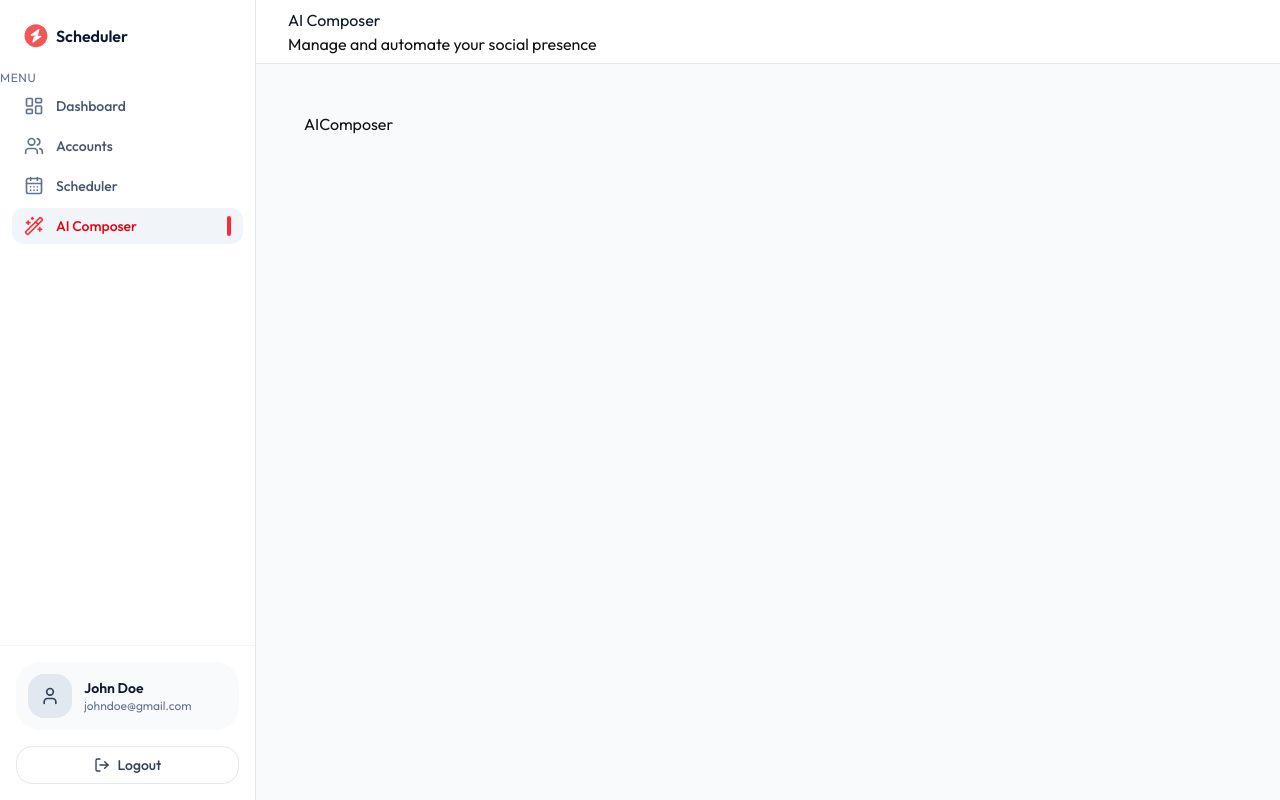
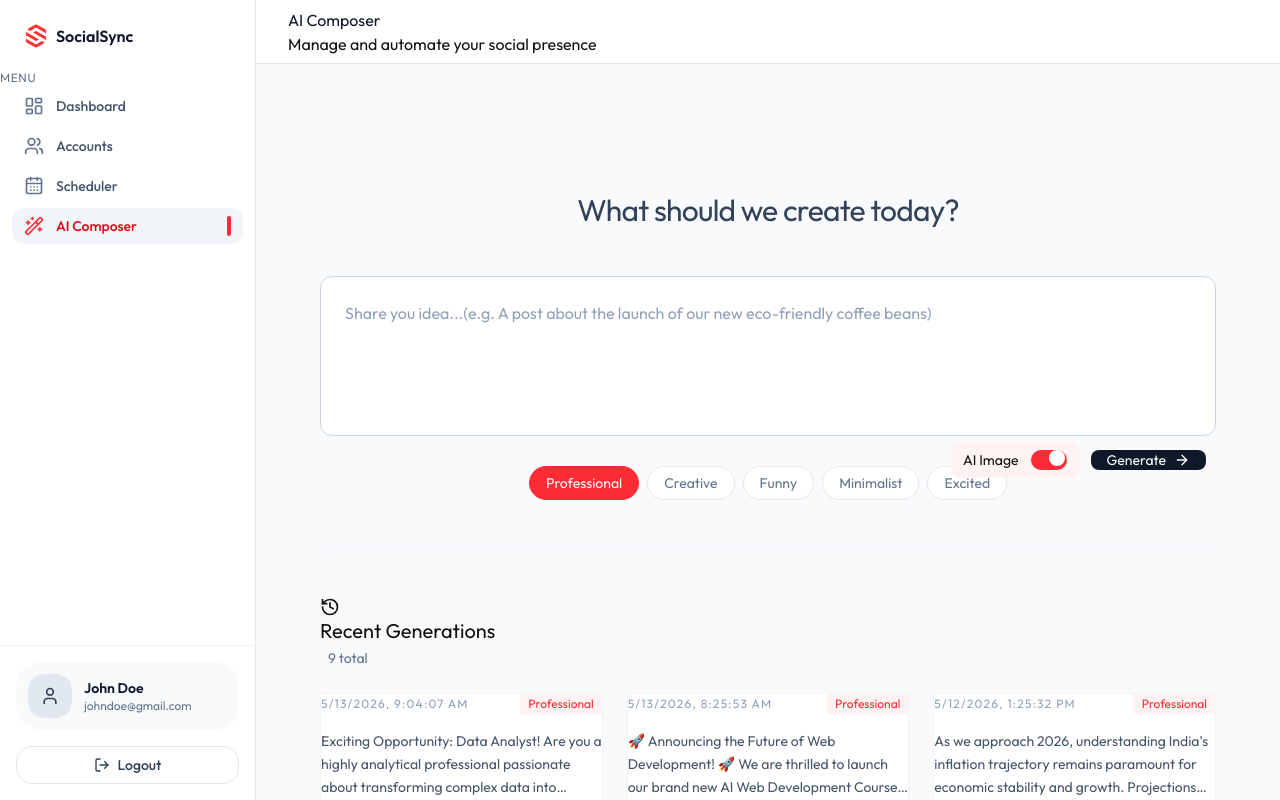
Before and after one commit to NamanBharsakale/SocialSync, a React (Vite) app in the folder client/: page /ai-composer in a window 1280 px wide. Built offline with nearby package versions, Linux system fonts and the light colour scheme.

Commit message:
built mselection modal in ai-composer

```diff
--- a/client/src/components/SideBar.tsx
+++ b/client/src/components/SideBar.tsx
@@ -31,7 +31,7 @@ function SideBar({isOpen,setIsOpen}:{isOpen:boolean, setIsOpen: (val:boolean)=>v
       <div className="p-6 pb-4">
         <div className='flex items-center gap-2 text-slate-900 font-semibold'>
           <img src='/logo.svg' alt='logo' className='h-6 w-6' />
-          <span>Scheduler</span>
+          <span>SocialSync</span>
         </div>
       </div>
       {/**Nva secion label */}
--- a/client/src/pages/AIComposer.tsx
+++ b/client/src/pages/AIComposer.tsx
@@ -1,6 +1,207 @@
+import { useEffect, useState } from "react"
+import { dummyGenerationData, PLATFORMS } from "../assets/assets";
+import { ArrowRightIcon, HistoryIcon, Loader2Icon, WandIcon, XIcon } from "lucide-react";
+
+
 function AIComposer() {
+
+  const [prompt,setPrompt] = useState("");
+  const [tone,setTone] = useState("Professional")
+  const [generateImage, setGenerateImage] = useState(true)
+  const [loading,setLoading] = useState(false);
+  const [generations,setGenerations] = useState<any[]>([]);
+
+  //scheduling state
+  const [activeSchedular,setActiveSchedular] = useState<any>(null);
+  const[selectedPlatforms,setSelectedPlatforms] = useState<string[]>([])
+  const [scheduleTime,setScheduleTime] = useState("");
+  const [scheduling,setScheduling] = useState(false);
+
+  const fetchGenerations = async (params:type)=>{
+    setGenerations(dummyGenerationData)
+  }
+
+  useEffect(()=>{
+    fetchGenerations()
+  },[])
+
+  const handleGenerate = async ()=>{
+    setLoading(true)
+    setTimeout(()=>{
+      setLoading(false)
+    },2000)
+  }
+
+  const tones = ["Professional","Creative", "Funny", "Minimalist" , "Excited"]
+
+
+
+
   return (
-    <div>AIComposer</div>
+    <div className="max-w-4xl mx-auto space-y-12 pb-20 animate-in fade-in duration-700">
+      {/**Input section */}
+      <div className="space-y-6 text-center mt-20">
+          <h1 className="text-3xl text-slate-700 tracking-tight">What should we create today?</h1>
+          <div className="relative group mt-12">
+            <textarea
+            className="w-full px-6 py-6 bg-white border border-slate-300 rounded-xl text-slate-900 placeholder-slate-400 outline-none focus:border-slate-400 transition resize-none h-40"
+            placeholder="Share you idea...(e.g. A post about the launch of our new eco-friendly coffee beans)"
+             value={prompt} onChange={(e)=> setPrompt(e.target.value)}/>
+             <div className="absolute bottom right-2.5 flex items-center gap-3 text-sm">
+              <button onClick={()=>setGenerateImage(!generateImage)} className="flex items-center gap-3 bg-red-50 py-2 px-3 rounded-lg">
+                <span>AI Image</span>
+                <div className={`relative inline-flex h-5 w-9 shrink-0 cursor-pointer rounded-full transition-colors
+                   duration-200 ease-in-out focus:outline-none ${generateImage?"bg-red-500":"bg-slate-200"}`}>
+
+                  <span className={`pointer-events-none size-4 transform translate
+                    translate--y-0.5 rounded-full bg-white transition ${generateImage ? "translate-x-4.5":"translate-x-0.5"}`} />
+                </div>
+              </button>
+
+              <button onClick={handleGenerate} disabled={loading}
+               className="bg-slate-900 hover:bg-slate-800
+              text-white flex items-center gap-2 px-4 rounded-lg">
+                {loading? (
+                  <>
+                  <Loader2Icon className="size-4 animate-spin"/>
+                  <span>Generating...</span>
+                  </>
+                ):(
+                  <>
+                  Generate
+                  <ArrowRightIcon className="size-4"/>
+                  </>
+                )}
+              </button>
+             </div>
+          </div>
+
+          <div className="flex flex-wrap justify-center gap-2 ">
+            {tones.map((t)=>(
+              <button key={t} onClick={()=> setTone(t)} className={`px-4 py-1.5
+               rounded-full text-sm transition-all border ${tone === t? "bg-red-500 border-red-500 text-white"
+               :"bg-white border-slate-200 text-slate-500 hover:border-slate-300"}`}>
+                {t}
+              </button>
+            ))}
+          </div>
+
+      </div>
+      {/**Ai Generated Posts */}
+      <div className="space-y-6 pt-12 border-t border-slate-100">
+        <div>
+          <div>
+            <HistoryIcon className="size-5"/>
+            <h2 className="text-xl">Recent Generations</h2>
+          </div>
+          <span className="text-sm text-slate-500 bg-slate-50 px-2"
+          >{generations.length} total</span>
+        </div>
+        <div className="grid grid-cols-1 md:grid-cols-2 xl:grid-cols-3 gap-6">
+          {generations.map((gen)=>(
+              <div key={gen._id} className="group bg-white roundedd-2xl
+               border border-slate-100 p- hover:border-red-200 transition-all relative
+               overflow-hidden">
+                <div className="flex flex-col h-full space-y-4">
+                    <div className="flex items-center justify-between">
+                      <span className="text-xs text-slate-400 uppercase tracking-widest">{new Date(gen.createdAt).toLocaleString()}</span>
+                      <span className="text-xs text-red-500 bg-red-50 px-2 py-0.5">{gen.tone}</span>
+                    </div>
+                    <p className="text-sm text-slate-600 line-clamp-3 leading-relaxed flex-1">{gen.content}</p>
+
+                {gen.mediaUrl && (
+                  <div className="rounded-xl overflow-hidden border border-slate-50 bg-slate-50">
+                    <img src={gen.mediaUrl} className=""w-full aspect-video object-cover opacity-90 group-hover:opacity-100 transition-opacity alt="Gen" />
+                  </div>
+                )}
+                <div className="flex items-center gap-2 pt-2">
+                  <button
+                  onClick={()=> setActiveSchedular(gen)}
+                   className="flex-1 bg-slate-100 hover:bg-red-500
+                  hover:text-white text-slate-600 text-xs py-2.5 rounded-lg transition-all">
+                    Schedule Post
+                  </button>
+                </div>
+
+                </div>
+
+              </div>
+          ))}
+
+          {
+            generations.length === 0 && (
+              <div className="col-span-full py-20 text-center space-y-2">
+                <div className="size-12 bg-slate-50 rounded-2xl flex items-center
+                justify-center mx-auto text-slate-300">
+                  <WandIcon className="size-6"/>
+                </div>
+                <p
+                className="text-slate-400 text-shadow-mauve-950">No content generated yet.Try generating some content using the AI.</p>
+              </div>
+
+            )
+          }
+        </div>
+      </div>
+
+      {/**Schedular Modal */}
+      {activeSchedular && (
+        <div className="fixed inset-0 min-h-screen z-50 flex items-center justify-center
+        p-4 bg-slate-900/40 backdrop-blur-md animate-in fade-in duration-300">
+          <div className="bg-white rounded-xl shadow-2xl w-full max-w-2xl border
+          border-slate-100 overflow-hidden flex flex-col max-h-[90vh]">
+            <div className="flex items-center justify-between px-8 py-4 border-b border-slate-100 bg-slate-50/30">
+              <h3 className="text-slate-900">Schedule generations</h3>
+              <button onClick={()=>setActiveSchedular(null)}
+              className="p-2 rounded-full hover:bg-slate-100 text-slate-400 transition-colors">
+                <XIcon className="size-5"/>
+              </button>
+            </div>
+            <div className="flex-1 overflow-y-auto p-8 space-y-4">
+              <div className="bg-slate-50 rounded-2xl p-6 border border-slate-100 space-y-4">
+                <p className="text-slate-800 text-sm leading-relaxed whitespace-pre-wrap">
+                  {activeSchedular.prompt}</p>
+              </div>
+
+              <div className="bg-slate-50 rounded-2xl p-6 border border-slate-100 space-y-4">
+                <p className="text-slate-800 text-sm leading-relaxed whitespace-pre-wrap">
+                  {activeSchedular.content}
+                </p>
+                {activeSchedular.mediaUrl && <img src={activeSchedular.mediaUrl} alt="preview" className="w-full aspect-video object-cover rounded-xl border border-slate-200 shadow-sm"/>}
+              </div>
+            </div>
+
+            <div className="p-8 bg-slate-50/50 border-t border-slate-50 space-y-8">
+                {/**Options */}
+                <div className="space-y-6">
+                  <div>
+                    <label className="block text-xs text-slate-600 uppercase tracking-widest mb-4">
+                      Select Channels
+                    </label>
+                    <div className="flex flex-wrap gap-2">
+                      {
+                        PLATFORMS.map((p)=>{
+                          const active = selectedPlatforms.includes(p.id);
+                          return(
+                            <button key={p.id} onClick={()=>setSelectedPlatforms((prev)=>(
+                              prev.includes(p.id)?prev.filter((x)=>x!==p.id):[...prev,p.id]
+                            ))} className={`p-2.5 rounded-md border text-xs ${active ? "bg-red-500/80 text-white": "bg-white border-slate-200 text-slate-400 hover:border-slate-300"}`}>
+                              <p.icon className="size-4.5"/>
+                            </button>
+
+                          )
+                        })
+                      }
+                    </div>
+                  </div>
+                </div>
+            </div>
+          </div>
+        </div>
+      )}
+
+      {/**Input section */}
+    </div>
   )
 }
 
```
Also changed, not shown: client/public/favicon.svg, client/public/logo.svg.
